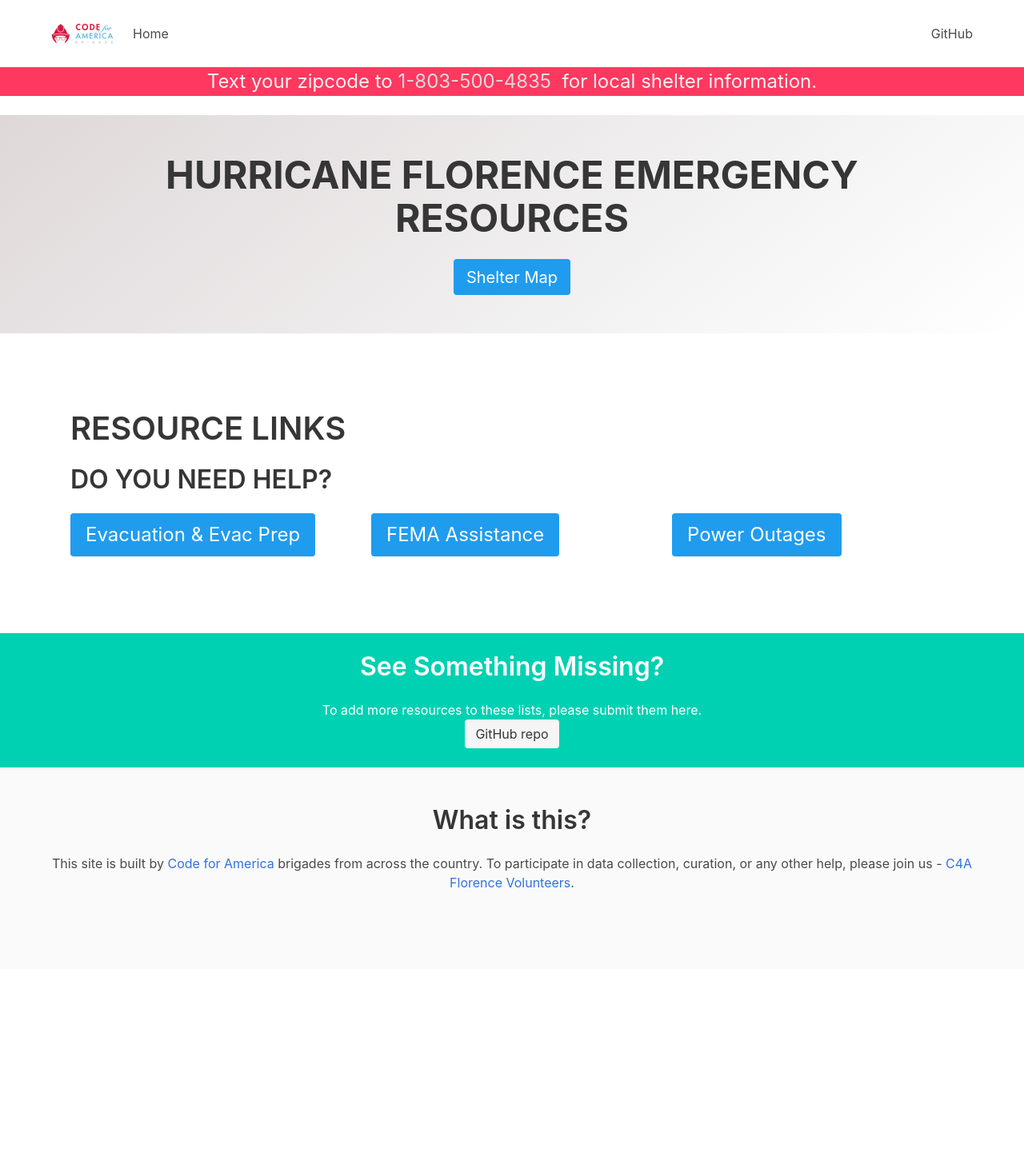
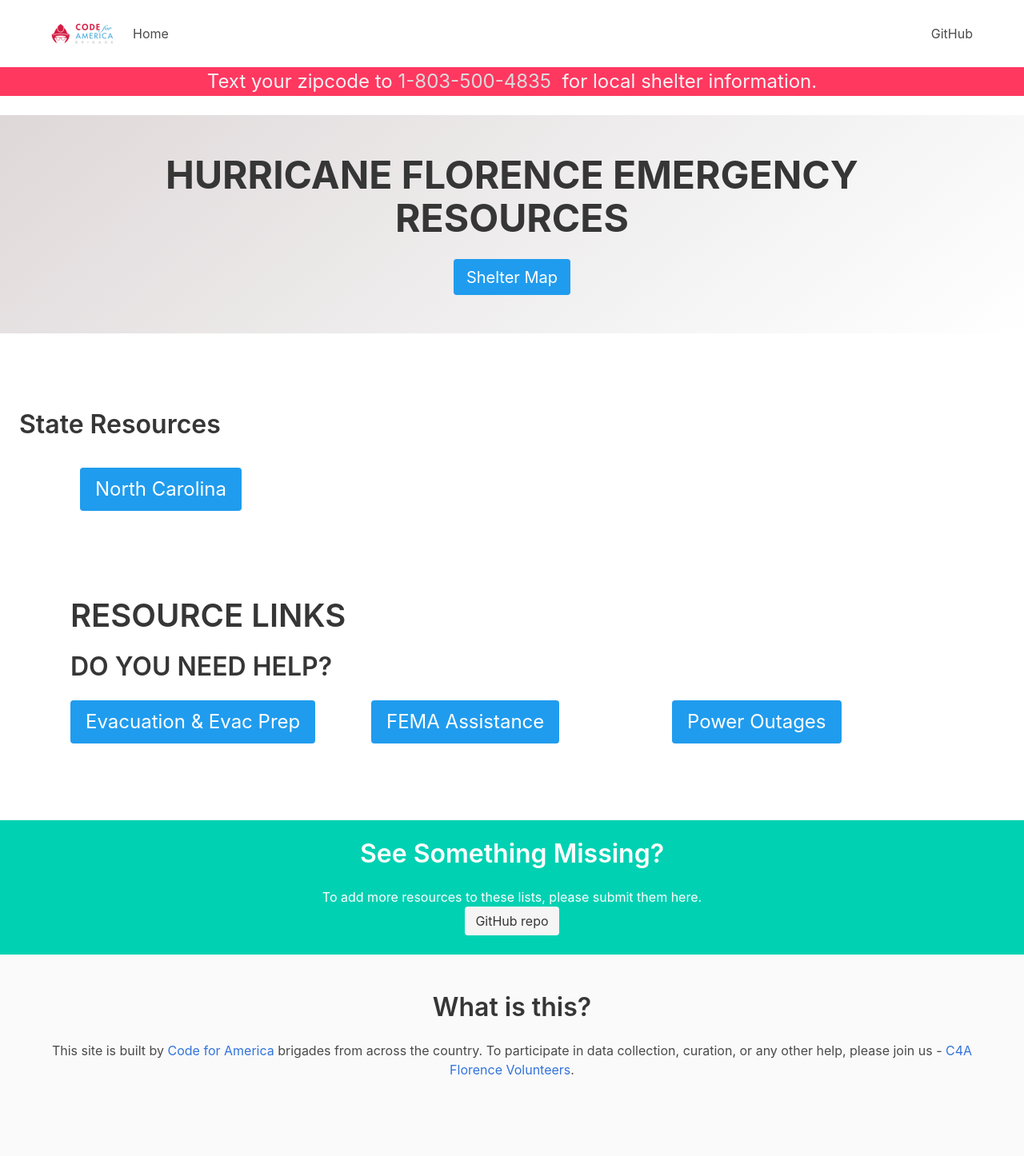
Before and after one commit to hurricane-response/florence_website, a Jekyll site: the page built from index.md, in a window 1280 px wide. Shown: the whole page at 80% size. Built offline with Jekyll 4.4.1, drawn with Linux system fonts in a browser that asks for light colours; before the commit the page ends 1212 px from its top, so only the background shows below that.

Commit message:
feat: add state collection

```diff
--- a/_config.yml
+++ b/_config.yml
@@ -26,6 +26,13 @@
 
 repository: hurricane-response/florence_website
 
+collections:
+  states:
+    output: true
+
+
+
+
 # Build settings
 markdown: kramdown
 # theme: minima
--- a/_layouts/home.html
+++ b/_layouts/home.html
@@ -53,6 +53,24 @@
 		</section>
 		<main role="main">
 			<section class="section">
+				<h2 class="title">
+					State Resources
+				</h2>
+				<div class="container is-fluid">
+						{% for state in site.states %}
+						<div class="column">
+							<a class="button is-large is-info" href="{{ site.url }}{{ state.permalink }}">
+							{{ state.name }}
+							</a>
+						</div>
+
+						</div>
+
+					  {% endfor %}
+				</div>
+
+			</section>
+			<section class="section">
 					<div class="container is-fluid">
 							<h2 class="title is-2">RESOURCE LINKS</h2>
 							<h3 class="title is-3">DO YOU NEED HELP?</h3>
```
Also changed, not shown: _states/north_carolina.md (added, +7 -0 lines).
